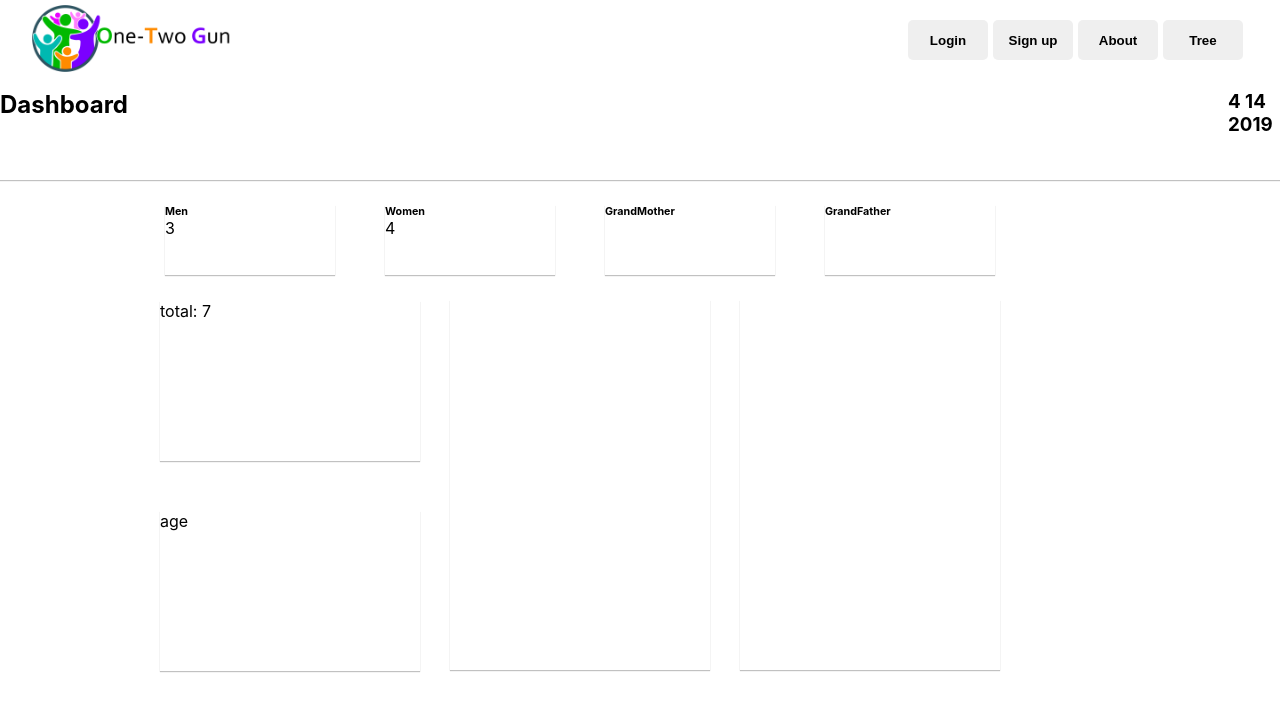
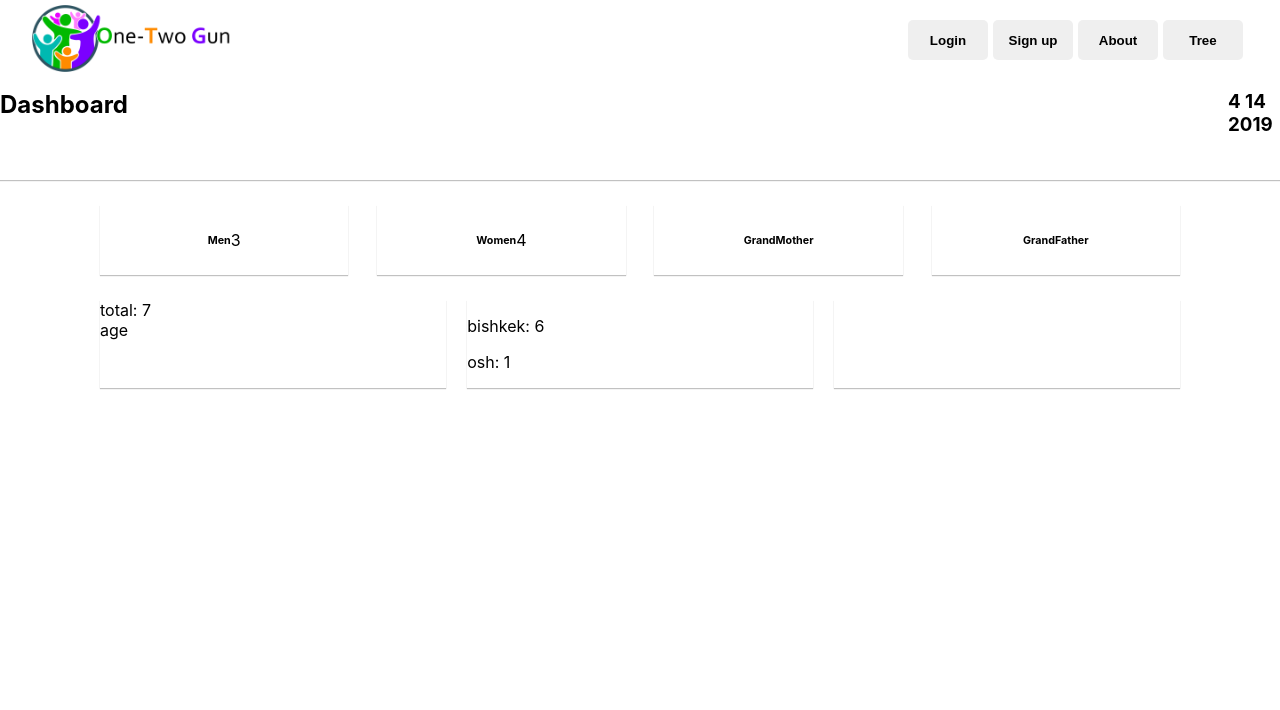
Before and after one commit to itacademy-hw/birtuganchik, a React (Create React App) app: page / in a window 1280 px wide. Shown: the top 710 px of the page. Built offline with nearby package versions, Linux system fonts and the light colour scheme.

Commit message:
conflict fixes

```diff
--- a/src/pages/dashboard/DashBoard.js
+++ b/src/pages/dashboard/DashBoard.js
@@ -1,14 +1,15 @@
 import React, { Component } from "react";
 import styled from 'styled-components';
 
+let shadow = '0 1px 1px 0 rgba(0,0,0,0.14), 0 1px 1px 0 rgba(0,0,0,0.12), 0 1px 1px -3px rgba(0,0,0,0.2)';
+
 let Cart = styled.div`
-
-.container{
+.title{
     width:100%;
     height:100px;
     display: flex;
     justify-content:center;
-    box-shadow: 0 1px 1px 0 rgba(0,0,0,0.14), 0 1px 1px 0 rgba(0,0,0,0.12), 0 1px 1px -3px rgba(0,0,0,0.2);
+    box-shadow: ${shadow};
 }
 
 h2{
@@ -31,67 +32,31 @@ h6{
 }
 
 .row {
-    width: 1020px;
+    max-width: 1080px;
+    margin: 25px auto;
     display: flex;
-    justify-content: flex-end;
-
+    justify-content: space-between;
 }
 .news {
-    display: inline-block;
+    display: flex;
+    justify-content: center;
+    align-items: center;
     position: relative;
-    width: 170px;
+    width: 23%;
     height: 70px;
-    margin: 25px;
-    box-shadow: 0 1px 1px 0 rgba(0,0,0,0.14), 0 1px 1px 0 rgba(0,0,0,0.12), 0 1px 1px -3px rgba(0,0,0,0.2);
+    box-shadow: ${shadow};
 }
 
-.container2 {
-     position: relative;
-     bottom: 143px;
-     display:inline-block;
-     width:450px;
-     height:370px;
-     margin:0px;
+.container {
+     display: flex;
+     margin: 0 auto;
+     max-width: 1080px;
+     justify-content: space-between;
 
-}
-
-.total {
-    margin:0px 0px 50px 160px;
-    width:260px;
-    height:160px;
-    box-shadow: 0 1px 1px 0 rgba(0,0,0,0.14), 0 1px 1px 0 rgba(0,0,0,0.12), 0 1px 1px -3px rgba(0,0,0,0.2);
-
-}
-.age {
-    margin:0px 0px 0px 160px;
-    width:260px;
-    height:160px;
-    box-shadow: 0 1px 1px 0 rgba(0,0,0,0.14), 0 1px 1px 0 rgba(0,0,0,0.12), 0 1px 1px -3px rgba(0,0,0,0.2);
-
-}
-
-.container3{
-    display: inline-block;
-    width: 620px;
-    height: 370px;
-
-}
-
-.sities{
-    display:inline-block;
-    margin:0px;
-    width: 260px;
-    height: 370px;
-    margin-right: 30px;
-    box-shadow: 0 1px 1px 0 rgba(0,0,0,0.14), 0 1px 1px 0 rgba(0,0,0,0.12), 0 1px 1px -3px rgba(0,0,0,0.2);
-}
-
-.birthdays{
-    display:inline-block;
-    margin:0px;
-    width: 260px;
-    height: 370px;
-    box-shadow: 0 1px 1px 0 rgba(0,0,0,0.14), 0 1px 1px 0 rgba(0,0,0,0.12), 0 1px 1px -3px rgba(0,0,0,0.2);
+     .box {
+         width: 32%;
+         box-shadow: ${shadow};
+     }
 }
 `;
 
@@ -101,11 +66,11 @@ class DashBoard extends Component {
             [
                 { sex: 'man', city: 'osh', age: 18, name: 'Daniil', surname: 'Kurishov' },
                 { sex: 'man', city: 'bishkek', age: 27, name: 'Jaynagul', surname: 'Kudaybergenova' },
-                { sex: 'man', city: 'batken', age: 22, name: 'Jaynagul', surname: 'Kudaybergenova' },
-                { sex: 'woman', city: 'kyzyl-kiya', age: 29, name: 'Jaynagul', surname: 'Kudaybergenova' },
-                { sex: 'woman', city: 'tokmok', age: 12, name: 'Jaynagul', surname: 'Kudaybergenova' },
+                { sex: 'man', city: 'bishkek', age: 22, name: 'Jaynagul', surname: 'Kudaybergenova' },
+                { sex: 'woman', city: 'bishkek', age: 29, name: 'Jaynagul', surname: 'Kudaybergenova' },
+                { sex: 'woman', city: 'bishkek', age: 12, name: 'Jaynagul', surname: 'Kudaybergenova' },
                 { sex: 'woman', city: 'bishkek', age: 7, name: 'Jaynagul', surname: 'Kudaybergenova' },
-                { sex: 'woman', city: 'moscow', age: 7, name: 'Jaynagul', surname: 'Kudaybergenova' },
+                { sex: 'woman', city: 'bishkek', age: 7, name: 'Jaynagul', surname: 'Kudaybergenova' },
             ]
     };
 
@@ -113,17 +78,16 @@ class DashBoard extends Component {
         let { myFamily } = this.state;
         let cities = [];
         let counts = [];
-        myFamily.map((pers) => cities.push(pers.city))
+        myFamily.map(pers => cities.push(pers.city));
 
         function countCities(arr) {
             arr.sort();
-
             let current = null;
             let cnt = 0;
             for (let i = 0; i < arr.length; i++) {
                 if (arr[i] !== current) {
                     if (cnt > 0) {
-                        counts.push({[current]: cnt});
+                        counts.push(`${current}: ${cnt}`);
                     }
                     current = arr[i];
                     cnt = 1;
@@ -132,14 +96,11 @@ class DashBoard extends Component {
                 }
             }
             if (cnt > 0) {
-                counts.push({[current]: cnt});
+                counts.push(`${current}: ${cnt}`);
             }
-
         }
-        countCities(cities);
+        countCities(cities)
         console.log(counts)
-
-
         let totalMan = myFamily.filter(pers => pers.sex === 'man').length;
         let totalWoman = myFamily.filter(pers => pers.sex === 'woman').length;
 
@@ -151,7 +112,7 @@ class DashBoard extends Component {
         return (
 
             <Cart>
-                <div className="container">
+                <div className="title">
                     <div className="project"> <h2>Dashboard</h2></div>
                     <div className="data"> <h3 className="time">{`${day} ${date} ${year}`}</h3> </div>
                 </div>
@@ -173,16 +134,14 @@ class DashBoard extends Component {
                     </div>
                 </div>
 
-                <div className="container2">
-                    <div className="total">total: {myFamily.length}</div>
-                    <div className="age">age </div>
+                <div className="container">
+                    <div className="box">
+                        <div className="total">total: {myFamily.length}</div>
+                        <div className="age">age </div>
+                    </div>
+                    <div className="box cities">{counts.map((item, index) => <p>{item}</p>)}</div>
+                    <div className="box birthdays"></div>
                 </div>
-
-                <div className="container3">
-                    <div className="sities"> </div>
-                    <div className="birthdays"></div>
-                </div>
-
             </Cart>
         );
     }
```
